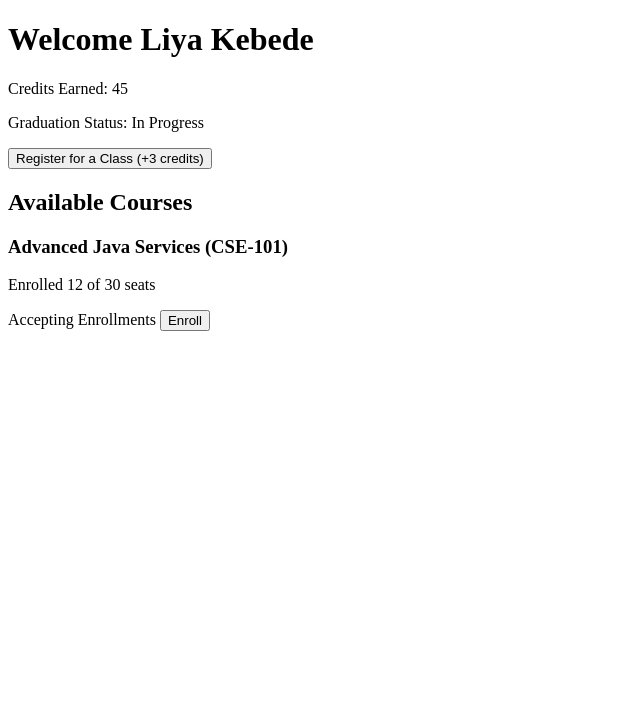
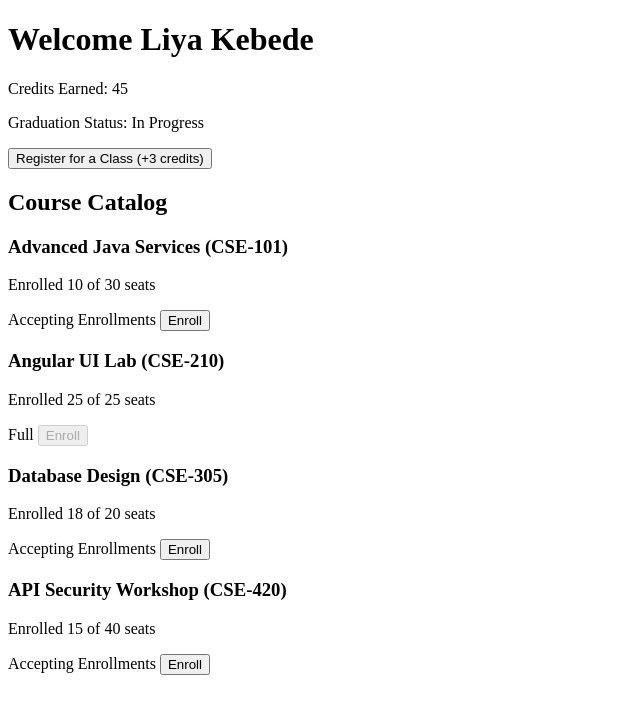
Before and after one commit to wongellakew-lab/M8-Angular-22-Fundamentals, an Angular app: page /dashboard in a window 1280 px wide. Shown: the top 714 px of the page, without its empty margins (0-640 px from the left). Built offline with nearby package versions, Linux system fonts and the light colour scheme.

Commit message:
feat: implement course catalog with @for loop, empty state, and enrollment feedback

```diff
--- a/src/app/features/student-dashboard/student-dashboard.component.html
+++ b/src/app/features/student-dashboard/student-dashboard.component.html
@@ -3,6 +3,23 @@
   <p>Credits Earned: {{ earnedCredits() }}</p>
   <p>Graduation Status: {{ graduationStatus() }}</p>
   <button (click)="registerForClass()">Register for a Class (+3 credits)</button>
-  <h2>Available Courses</h2>
-  <tms-course-card [course]="sampleCourse" (enrollClicked)="handleEnroll($event)" />
+  <h2>Course Catalog</h2>
+  @if (availableCourses().length === 0) {
+    <div class="empty-state">
+      <p>No courses are available this term. Check back during registration.</p>
+    </div>
+  } @else {
+    <div class="grid">
+      @for (course of availableCourses(); track course.id) {
+        <tms-course-card [course]="course" (enrollClicked)="handleEnroll($event)" />
+      } @empty {
+        <p>No results match your search.</p>
+      }
+    </div>
+  }
+  @if (selectedCourse(); as picked) {
+    <p class="selection-hint" role="status">
+      Last enrollment request: <strong>{{ picked.title }}</strong> ({{ picked.code }})
+    </p>
+  }
 </div>
--- a/src/app/features/student-dashboard/student-dashboard.component.ts
+++ b/src/app/features/student-dashboard/student-dashboard.component.ts
@@ -27,11 +27,34 @@ export class StudentDashboardComponent {
     console.log('Enrollment requested for:', course.title);
   }
 
-  sampleCourse: Course = {
-    id: 1,
-    title: 'Advanced Java Services',
-    code: 'CSE-101',
-    maxCapacity: 30,
-    enrollmentCount: 12,
-  };
+  availableCourses = signal<Course[]>([
+    {
+      id: 1,
+      title: 'Advanced Java Services',
+      code: 'CSE-101',
+      maxCapacity: 30,
+      enrollmentCount: 10,
+    },
+    {
+      id: 2,
+      title: 'Angular UI Lab',
+      code: 'CSE-210',
+      maxCapacity: 25,
+      enrollmentCount: 25,
+    },
+    {
+      id: 3,
+      title: 'Database Design',
+      code: 'CSE-305',
+      maxCapacity: 20,
+      enrollmentCount: 18,
+    },
+    {
+      id: 4,
+      title: 'API Security Workshop',
+      code: 'CSE-420',
+      maxCapacity: 40,
+      enrollmentCount: 15,
+    },
+  ]);
 }
```
